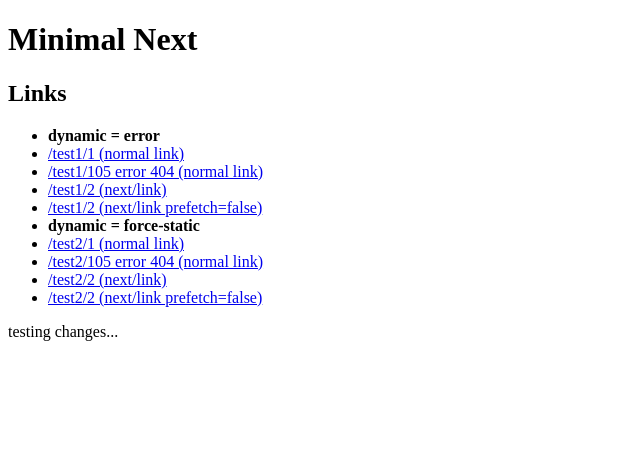
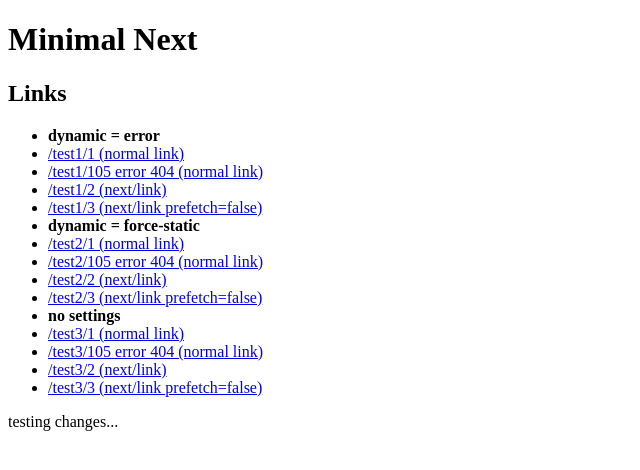
Before and after one commit to dominiksipowicz/vercel-app-ssg-cold-starts, a Next.js app: page / in a window 1280 px wide. Shown: the top 470 px of the page, without its empty margins (0-640 px from the left). Built offline with nearby package versions, Linux system fonts and the light colour scheme.

Commit message:
add more

```diff
--- a/app/page.tsx
+++ b/app/page.tsx
@@ -20,7 +20,7 @@ const IndexPage = () => (
       </li>
       <li>
         <Link href="/test1/3" prefetch={false}>
-          /test1/2 (next/link prefetch=false)
+          /test1/3 (next/link prefetch=false)
         </Link>
       </li>
       <li>
@@ -37,7 +37,24 @@ const IndexPage = () => (
       </li>
       <li>
         <Link href="/test2/3" prefetch={false}>
-          /test2/2 (next/link prefetch=false)
+          /test2/3 (next/link prefetch=false)
+        </Link>
+      </li>
+      <li>
+        <strong>no settings</strong>
+      </li>
+      <li>
+        <a href="/test3/1">/test3/1 (normal link)</a>
+      </li>
+      <li>
+        <a href="/test3/105">/test3/105 error 404 (normal link)</a>
+      </li>
+      <li>
+        <Link href="/test3/2">/test3/2 (next/link)</Link>
+      </li>
+      <li>
+        <Link href="/test3/3" prefetch={false}>
+          /test3/3 (next/link prefetch=false)
         </Link>
       </li>
     </ul>
```
Also changed, not shown: app/test3/[slug]/page.tsx (added, +10 -0 lines).
